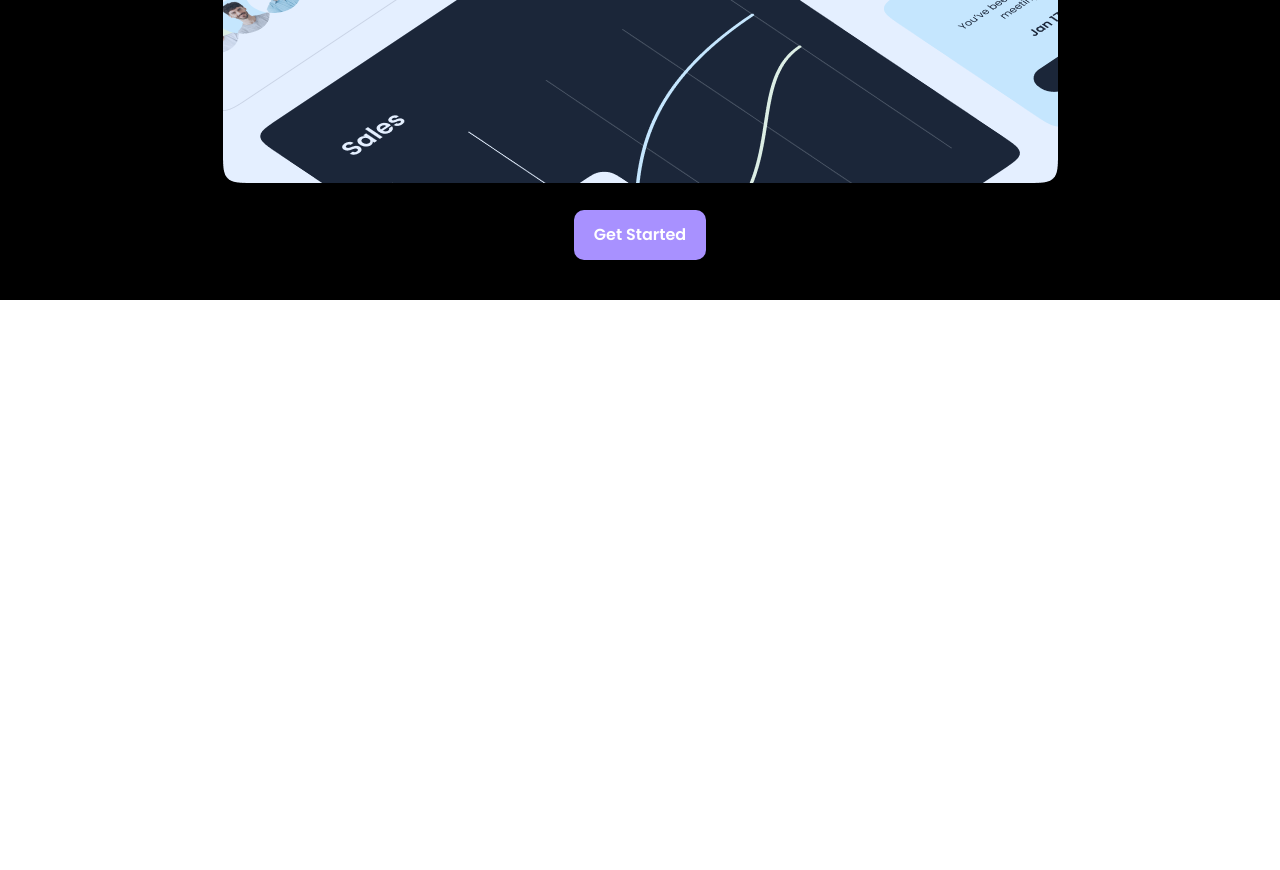
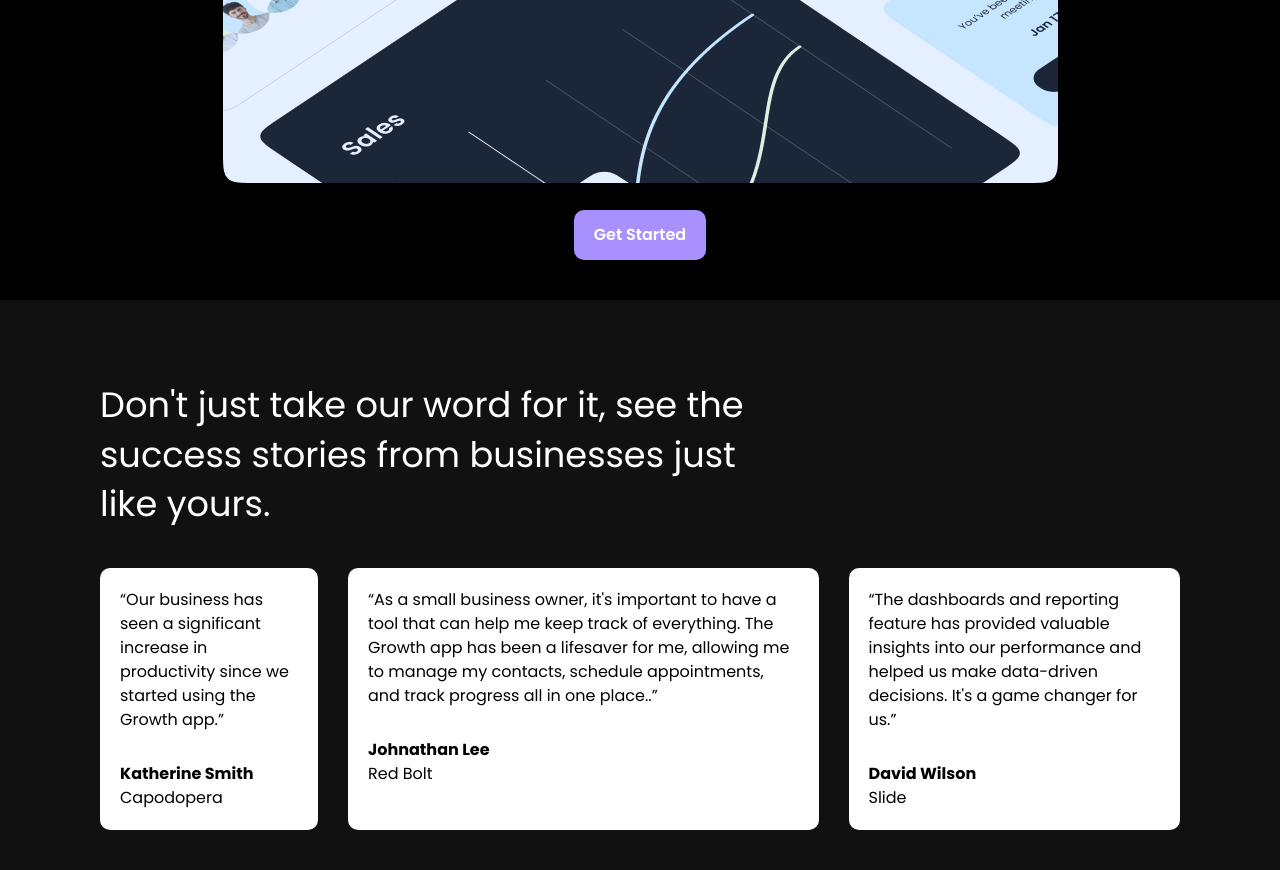
Before and after one commit to sananafarii/Website-from-scratch, a plain HTML site: page index.html in a window 1280 px wide. Shown: the part 1146-2016 px from the top of the page. Before the commit the page ends 1446 px from the top, so only its background shows below. Drawn offline with Linux system fonts and the light colour scheme.

Commit message:
Testimonials

```diff
--- a/CSS/style.css
+++ b/CSS/style.css
@@ -157,7 +157,26 @@ img {
     margin-bottom: 20px;
 }
 
+/*Testimonials*/
+.testimonials{
+    padding: 40px;
+}
 
+.testimonials .testimonials-heading{
+    width: 700px;
+  margin-bottom: 40px;
+}
+
+.testimonials-grid{
+    display: flex;
+    grid-template-columns: repeat(3, 1fr);
+    gap: 30px;
+}
+
+.testimonials .card p:nth-child(2){
+  margin-top: 30px;
+  font-weight: bold;
+}
 
 
 /*ُText classes*/
@@ -220,3 +239,12 @@ color: #fff;
     background: #000;
     color: #fff;
 }
+
+
+/*Card*/
+.card{
+  background: #fff;
+  color: #000;
+  border-radius: 10px;
+  padding: 20px;
+}
--- a/index.html
+++ b/index.html
@@ -83,6 +83,49 @@
             </div>
         </div>
     </section>
+   <!-- Testimonials -->
+   <section class="testimonials bg-dark">
+    <div class="container">
+      <h3 class="testimonials-heading text-xl">
+        Don't just take our word for it, see the success stories from
+        businesses just like yours.
+      </h3>
+      <div class="testimonials-grid">
+        <div class="card">
+          <p>
+            “Our business has seen a significant increase in productivity
+            since we started using the Growth app.”
+          </p>
+
+          <p>Katherine Smith</p>
+          <p>Capodopera</p>
+        </div>
+
+        <div class="card">
+          <p>
+            “As a small business owner, it's important to have a tool that can
+            help me keep track of everything. The Growth app has been a
+            lifesaver for me, allowing me to manage my contacts, schedule
+            appointments, and track progress all in one place..”
+          </p>
+
+          <p>Johnathan Lee</p>
+          <p>Red Bolt</p>
+        </div>
+
+        <div class="card">
+          <p>
+            “The dashboards and reporting feature has provided valuable
+            insights into our performance and helped us make data-driven
+            decisions. It's a game changer for us.”
+          </p>
+
+          <p>David Wilson</p>
+          <p>Slide</p>
+        </div>
+      </div>
+    </div>
+  </section>
 
 
     <script src="JS/main.js"></script>
```
